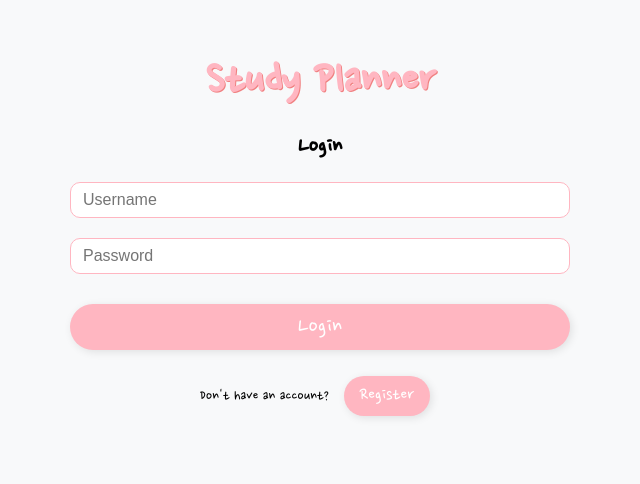
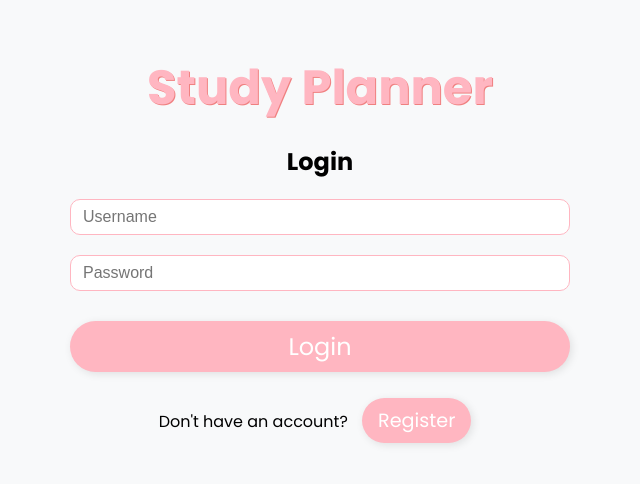
Before and after one commit to MilaAutio/opiskelusuunnitelma, a React (Create React App) app: page / in a window 1280 px wide. Shown: the top 484 px of the page, without its empty margins (320-960 px from the left). Built offline with nearby package versions, Linux system fonts and the light colour scheme.

Commit message:
font changed

```diff
--- a/public/index.html
+++ b/public/index.html
@@ -26,7 +26,9 @@
     -->
     <title>Study planner</title>
 
-    <link href="https://fonts.googleapis.com/css2?family=Nanum+Pen+Script&display=swap" rel="stylesheet">
+    <link rel="preconnect" href="https://fonts.googleapis.com">
+    <link rel="preconnect" href="https://fonts.gstatic.com" crossorigin>
+    <link href="https://fonts.googleapis.com/css2?family=Poppins:ital,wght@0,100;0,200;0,300;0,400;0,500;0,600;0,700;0,800;0,900;1,100;1,200;1,300;1,400;1,500;1,600;1,700;1,800;1,900&display=swap" rel="stylesheet">
 
   </head>
   <body>
--- a/src/App.css
+++ b/src/App.css
@@ -1,6 +1,6 @@
 /* Yleinen asettelu */
 .app {
-  font-family: 'Nanum Pen Script', cursive;
+  font-family: "Poppins", sans-serif;
   text-align: center;
   padding: 20px;
   background-color: #f8f9fa;
@@ -82,13 +82,13 @@
 
 /* Buttonien fontit */
 button {
-  font-family: 'Nanum Pen Script', cursive;
+  font-family: "Poppins", sans-serif;
   font-size: 1.2em;
 }
 
 /* Lisää fontit ja yleinen tyyli */
 body {
-  font-family: 'Nanum Pen Script', cursive;
+  font-family: "Poppins", sans-serif;
   background-color: #f8f9fa;
   margin: 0;
   padding: 0;
--- a/src/Login.js
+++ b/src/Login.js
@@ -11,7 +11,7 @@
     e.preventDefault();
     try {
       // Send login request with username and password
-      const response = await axios.post('http://localhost:5001/api/login', { username, password });
+      const response = await axios.post('https://api.milaa.fi/api/login', { username, password });
       const token = response.data.token;
       localStorage.setItem('token', token);
       onLogin(); // Notify parent component of successful login
--- a/src/Register.js
+++ b/src/Register.js
@@ -11,7 +11,7 @@
     e.preventDefault();
     try {
       // Send registration request with username and password
-      const response = await axios.post('http://localhost:5001/api/register', { username, password });
+      const response = await axios.post('https://api.milaa.fi/api/register', { username, password });
 
       // Store the token and treat user as logged in
       const token = response.data.token;
--- a/src/StudyPlanner.js
+++ b/src/StudyPlanner.js
@@ -17,7 +17,7 @@
 
   const fetchSections = async (token) => {
     try {
-      const response = await axios.get('http://localhost:5001/api/sections', {
+      const response = await axios.get('https://api.milaa.fi/api/sections', {
         headers: { Authorization: `Bearer ${token}` },
       });
       setSections(response.data);
@@ -37,7 +37,7 @@
 
     try {
       if (!isInitialLoad) {
-        await axios.post('http://localhost:5001/api/sections', sections, {
+        await axios.post('https://api.milaa.fi/api/sections', sections, {
           headers: { Authorization: `Bearer ${token}` },
         });
       }
```
